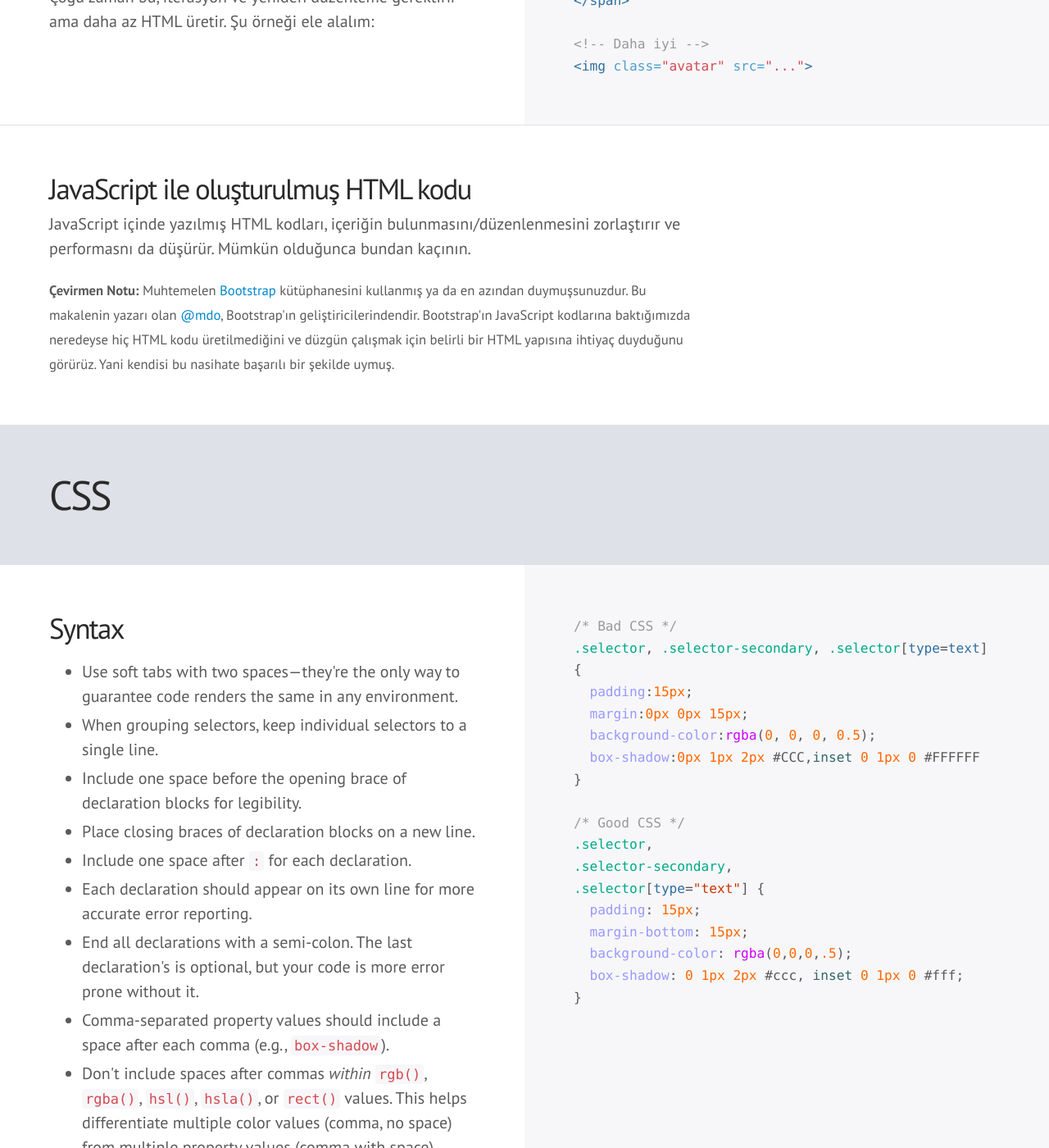
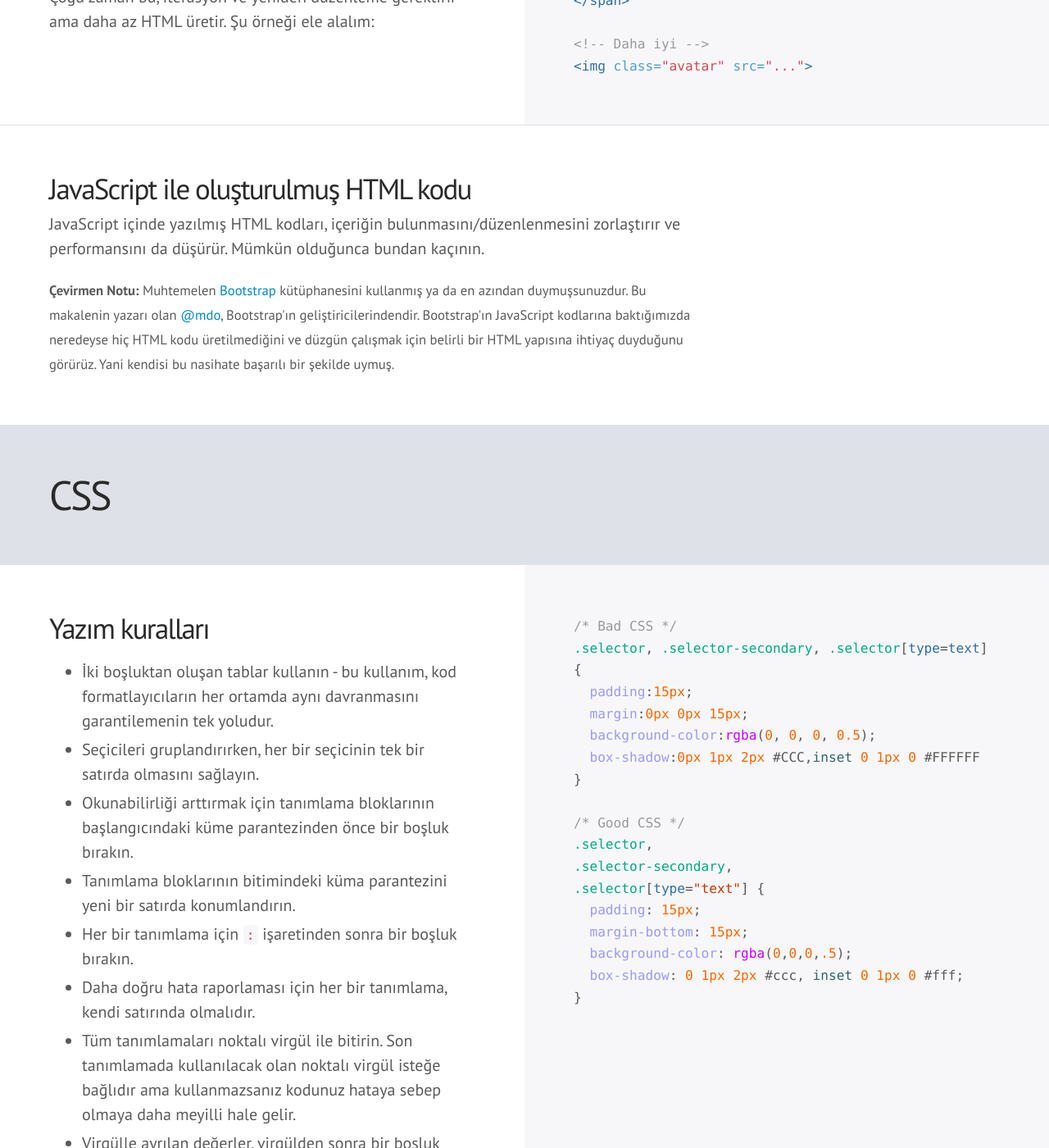
Before and after one commit to hayatbiralem/kod-rehberi, a Jekyll site: the page built from index.html, in a window 1280 px wide and 1400 px high, scrolled down 6005 px. Shown: the whole window at 82% size. Built offline with Jekyll 4.4.1, drawn with Linux system fonts in a browser that asks for light colours; some web fonts are replaced; Markdown is read by kramdown in place of the engine named in the settings; comment, search, counter and statistics services are not loaded; some of the changed text lies outside the part shown.

Commit message:
Yazım kurallarının bir kısmı çevrildi

```diff
--- a/index.html
+++ b/index.html
@@ -199,7 +199,7 @@ layout: default
 <div class="section" id="html-javascript">
   <div class="col">
     <h3>JavaScript ile oluşturulmuş HTML kodu</h3>
-    <p>JavaScript içinde yazılmış HTML kodları, içeriğin bulunmasını/düzenlenmesini zorlaştırır ve performasnı da düşürür. Mümkün olduğunca bundan kaçının.</p>
+    <p>JavaScript içinde yazılmış HTML kodları, içeriğin bulunmasını/düzenlenmesini zorlaştırır ve performansını da düşürür. Mümkün olduğunca bundan kaçının.</p>
     <p><small><strong>Çevirmen Notu:</strong> Muhtemelen <a href="http://getbootstrap.com">Bootstrap</a> kütüphanesini kullanmış ya da en azından duymuşsunuzdur. Bu makalenin yazarı olan <a href="https://github.com/mdo">@mdo</a>, Bootstrap'ın geliştiricilerindendir. Bootstrap'ın JavaScript kodlarına baktığımızda neredeyse hiç HTML kodu üretilmediğini ve düzgün çalışmak için belirli bir HTML yapısına ihtiyaç duyduğunu görürüz. Yani kendisi bu nasihate başarılı bir şekilde uymuş.</small></p>
   </div>
 </div>
@@ -212,16 +212,16 @@ layout: default
 
 <div class="section" id="css-yazim-kurallari">
   <div class="col">
-    <h3>Syntax</h3>
+    <h3>Yazım kuralları</h3>
     <ul>
-      <li>Use soft tabs with two spaces—they're the only way to guarantee code renders the same in any environment.</li>
-      <li>When grouping selectors, keep individual selectors to a single line.</li>
-      <li>Include one space before the opening brace of declaration blocks for legibility.</li>
-      <li>Place closing braces of declaration blocks on a new line.</li>
-      <li>Include one space after <code>:</code> for each declaration.</li>
-      <li>Each declaration should appear on its own line for more accurate error reporting.</li>
-      <li>End all declarations with a semi-colon. The last declaration's is optional, but your code is more error prone without it.</li>
-      <li>Comma-separated property values should include a space after each comma (e.g., <code>box-shadow</code>).</li>
+      <li>İki boşluktan oluşan tablar kullanın - bu kullanım, kod formatlayıcıların her ortamda aynı davranmasını garantilemenin tek yoludur.</li>
+      <li>Seçicileri gruplandırırken, her bir seçicinin tek bir satırda olmasını sağlayın.</li>
+      <li>Okunabilirliği arttırmak için tanımlama bloklarının başlangıcındaki küme parantezinden önce bir boşluk bırakın.</li>
+      <li>Tanımlama bloklarının bitimindeki küma parantezini yeni bir satırda konumlandırın.</li>
+      <li>Her bir tanımlama için <code>:</code> işaretinden sonra bir boşluk bırakın.</li>
+      <li>Daha doğru hata raporlaması için her bir tanımlama, kendi satırında olmalıdır.</li>
+      <li>Tüm tanımlamaları noktalı virgül ile bitirin. Son tanımlamada kullanılacak olan noktalı virgül isteğe bağlıdır ama kullanmazsanız kodunuz hataya sebep olmaya daha meyilli hale gelir.</li>
+      <li>Virgülle ayrılan değerler, virgülden sonra bir boşluk bırakılarak yazılmalıdır (örneğin <code>box-shadow</code>).</li>
       <li>Don't include spaces after commas <em>within</em> <code>rgb()</code>, <code>rgba()</code>, <code>hsl()</code>, <code>hsla()</code>, or <code>rect()</code> values. This helps differentiate multiple color values (comma, no space) from multiple property values (comma with space).</li>
       <li>Don't prefix property values or color parameters with a leading zero (e.g., <code>.5</code> instead of <code>0.5</code> and <code>-.5px</code> instead of <code>-0.5px</code>).</li>
       <li>Lowercase all hex values, e.g., <code>#fff</code>. Lowercase letters are much easier to discern when scanning a document as they tend to have more unique shapes.</li>
```
